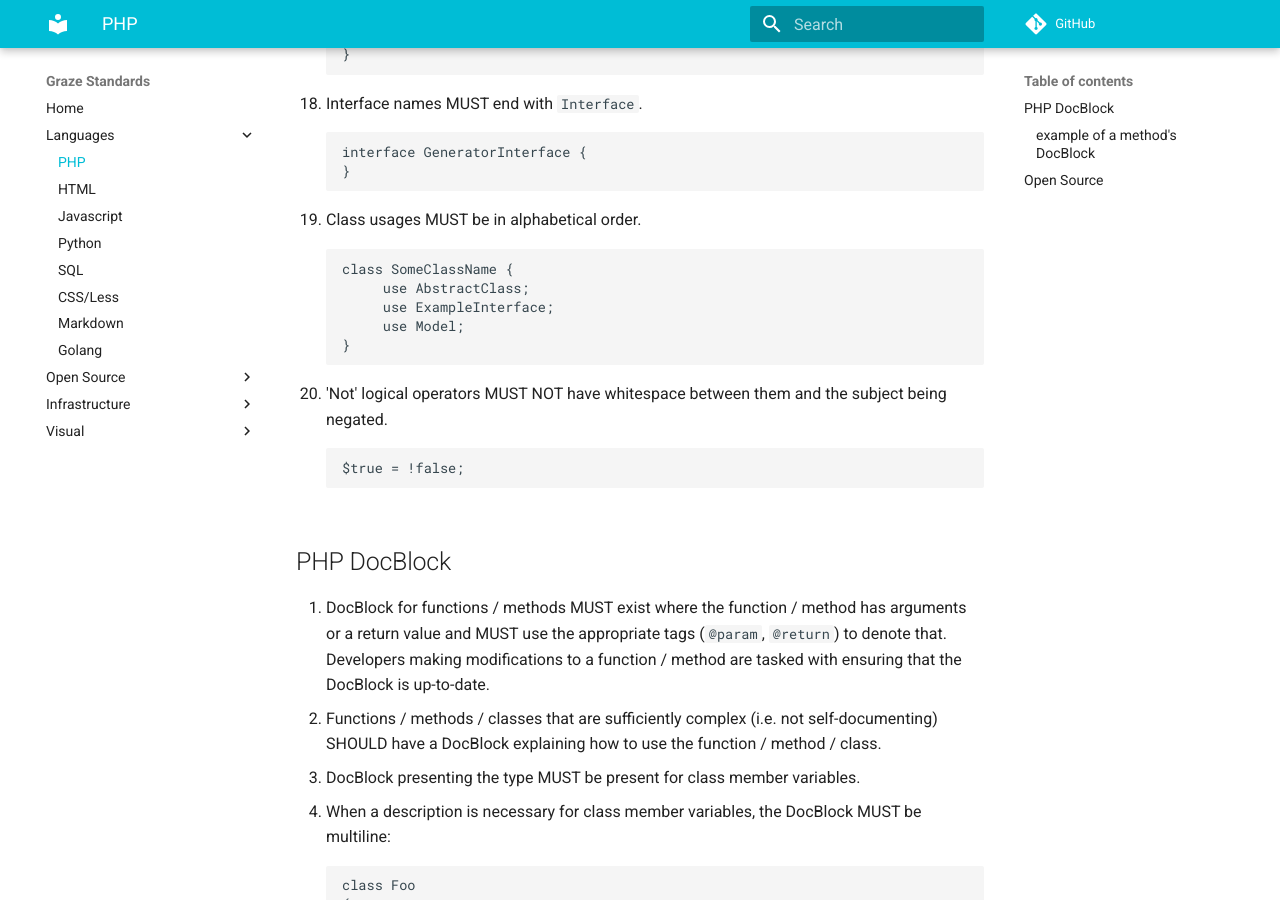
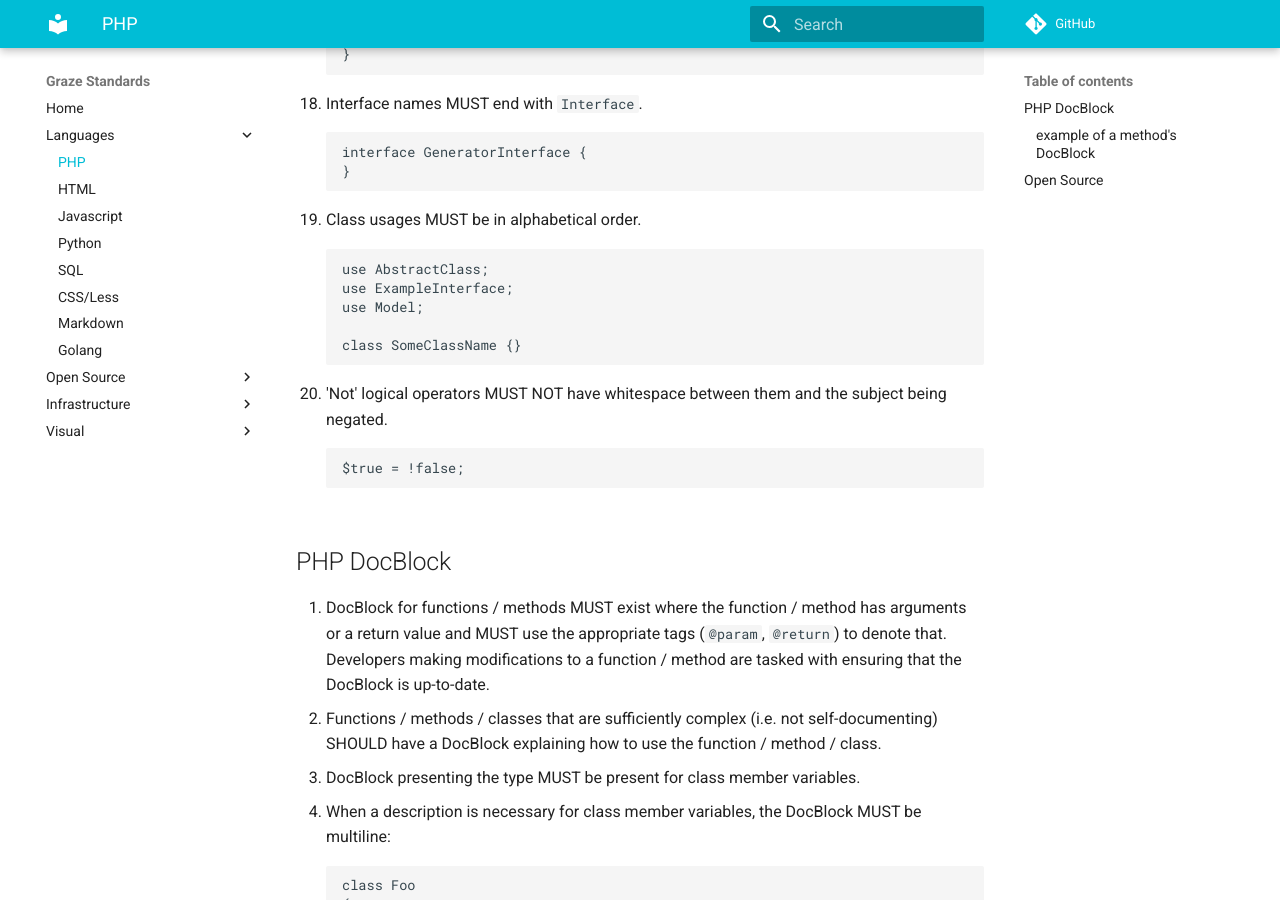
Before and after one commit to graze/standards, an MkDocs documentation site: the page built from docs/languages/PHP.md, in a window 1280 px wide and 900 px high, scrolled down 1452 px. Built offline with MkDocs 1.6.1 and Material for MkDocs 9.7.7, drawn with Linux system fonts in a browser that asks for light colours; comment, search, counter and statistics services are not loaded.

Commit message:
fix: move usages outside of the class

````diff
--- a/docs/languages/PHP.md
+++ b/docs/languages/PHP.md
@@ -69,11 +69,11 @@
 
 1. Class usages MUST be in alphabetical order.
    ```php
-   class SomeClassName {
-        use AbstractClass;
-        use ExampleInterface;
-        use Model;
-   }
+   use AbstractClass;
+   use ExampleInterface;
+   use Model;
+
+   class SomeClassName {}
    ```
 
 1. 'Not' logical operators MUST NOT have whitespace between them and the subject being negated.
````
